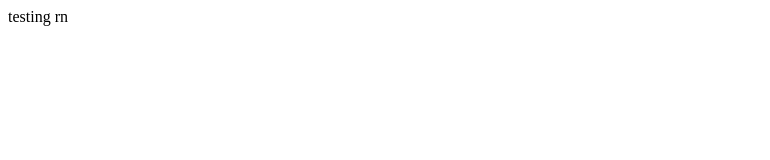
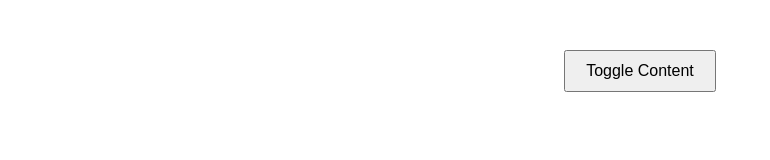
Before and after one commit to HYPERW1N/Animation, a plain HTML site: page index.html in a window 1280 px wide. Shown: the whole page, without its empty margins (0-770 px from the left). Drawn offline with Linux system fonts and the light colour scheme.

Commit message:
Update index.html

```diff
--- a/index.html
+++ b/index.html
@@ -1,2 +1,50 @@
-<html body>
-  <body> testing rn </body>
+<!DOCTYPE html>
+<html lang="en">
+<head>
+    <meta charset="UTF-8">
+    <meta name="viewport" content="width=device-width, initial-scale=1.0">
+    <title>Toggle Text</title>
+    <style>
+        body {
+            font-family: Arial, sans-serif;
+            text-align: center;
+            margin: 50px;
+        }
+
+        #content {
+            display: block;
+        }
+
+        #hiddenContent {
+            display: none;
+        }
+
+        button {
+            padding: 10px 20px;
+            font-size: 16px;
+            cursor: pointer;
+        }
+    </style>
+</head>
+<body>
+
+<div id="content">
+    <button onclick="toggleContent()">Toggle Content</button>
+</div>
+
+<div id="hiddenContent">
+    <p>This is the hidden text that appears when you click the button.</p>
+</div>
+
+<script>
+    function toggleContent() {
+        var contentDiv = document.getElementById('content');
+        var hiddenContentDiv = document.getElementById('hiddenContent');
+
+        contentDiv.style.display = 'none';
+        hiddenContentDiv.style.display = 'block';
+    }
+</script>
+
+</body>
+</html>
```
